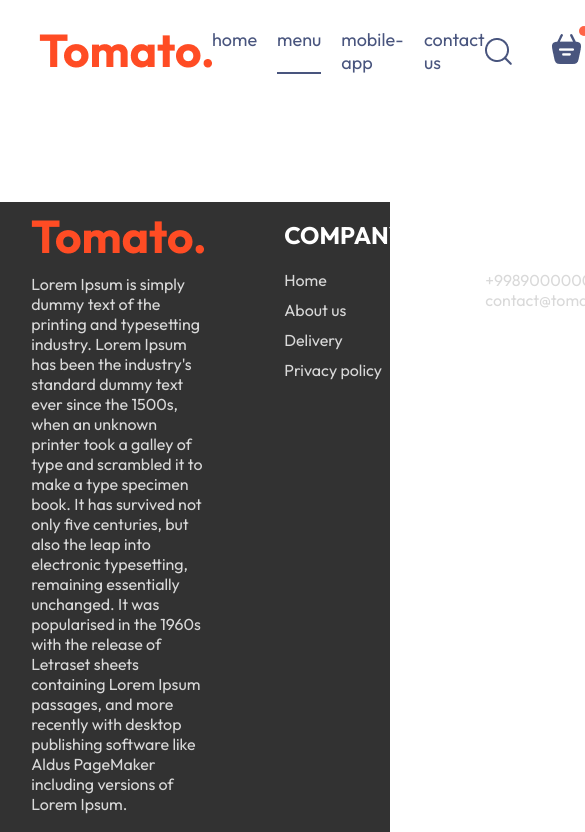
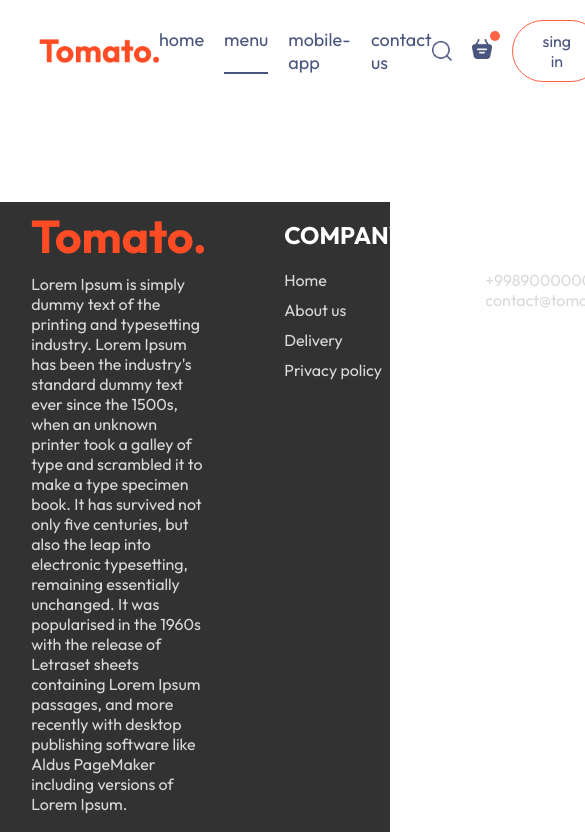
Before and after one commit to shaxa98/DliweryFood, a React (Vite) app in the folder Food/: page /order in a window 390 px wide. Shown: the top 832 px of the page, 585 px wide, since content can reach past the window. Built offline with nearby package versions, Linux system fonts and the light colour scheme.

Commit message:
update navbar.css

```diff
--- a/Food/src/components/navbar/Navbar.css
+++ b/Food/src/components/navbar/Navbar.css
@@ -56,3 +56,46 @@
   top: -8px;
   right: -8px;
 }
+@media (max-width: 1050px) {
+  .navbar .logo {
+    width: 140px;
+  }
+  navbar-menu {
+    gap: 20px;
+    font-size: 17px;
+  }
+  .navbar-right {
+    gap: 30px;
+  }
+  .navbar-right img {
+    width: 22px;
+  }
+  .navbar-right-button {
+    padding: 8px 25px;
+  }
+}
+
+@media (max-width: 900px) {
+  .navbar .logo {
+    width: 120px;
+  }
+  navbar-menu {
+    gap: 15px;
+    font-size: 16px;
+  }
+  .navbar-right {
+    gap: 20px;
+  }
+  .navbar-right img {
+    width: 20px;
+  }
+  .navbar-right-button {
+    padding: 7px 20px;
+    font-size: 15px;
+  }
+}
+@media (max-width: 750px) {
+  navbar-menu {
+    display: none;
+  }
+}
```
